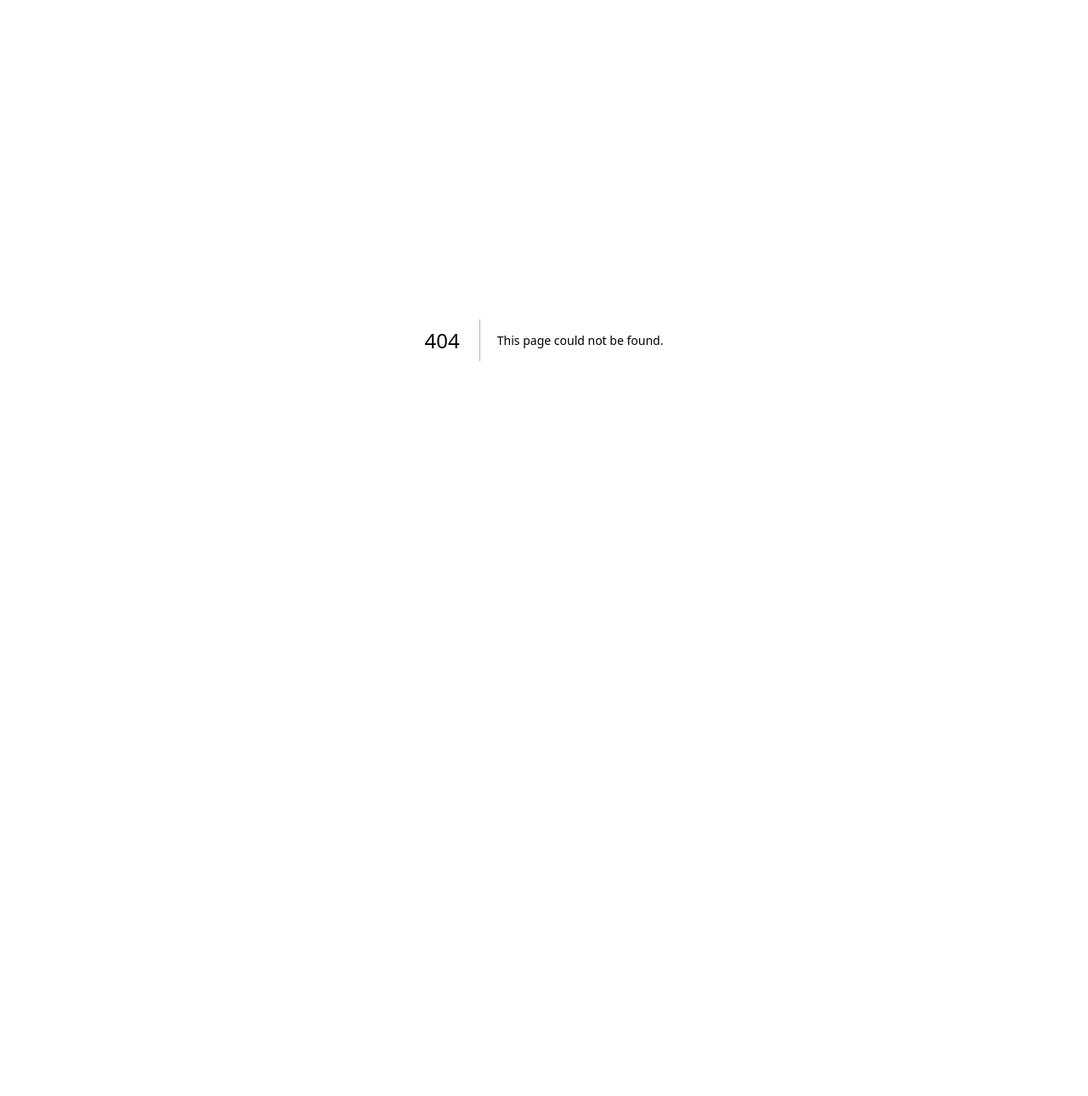
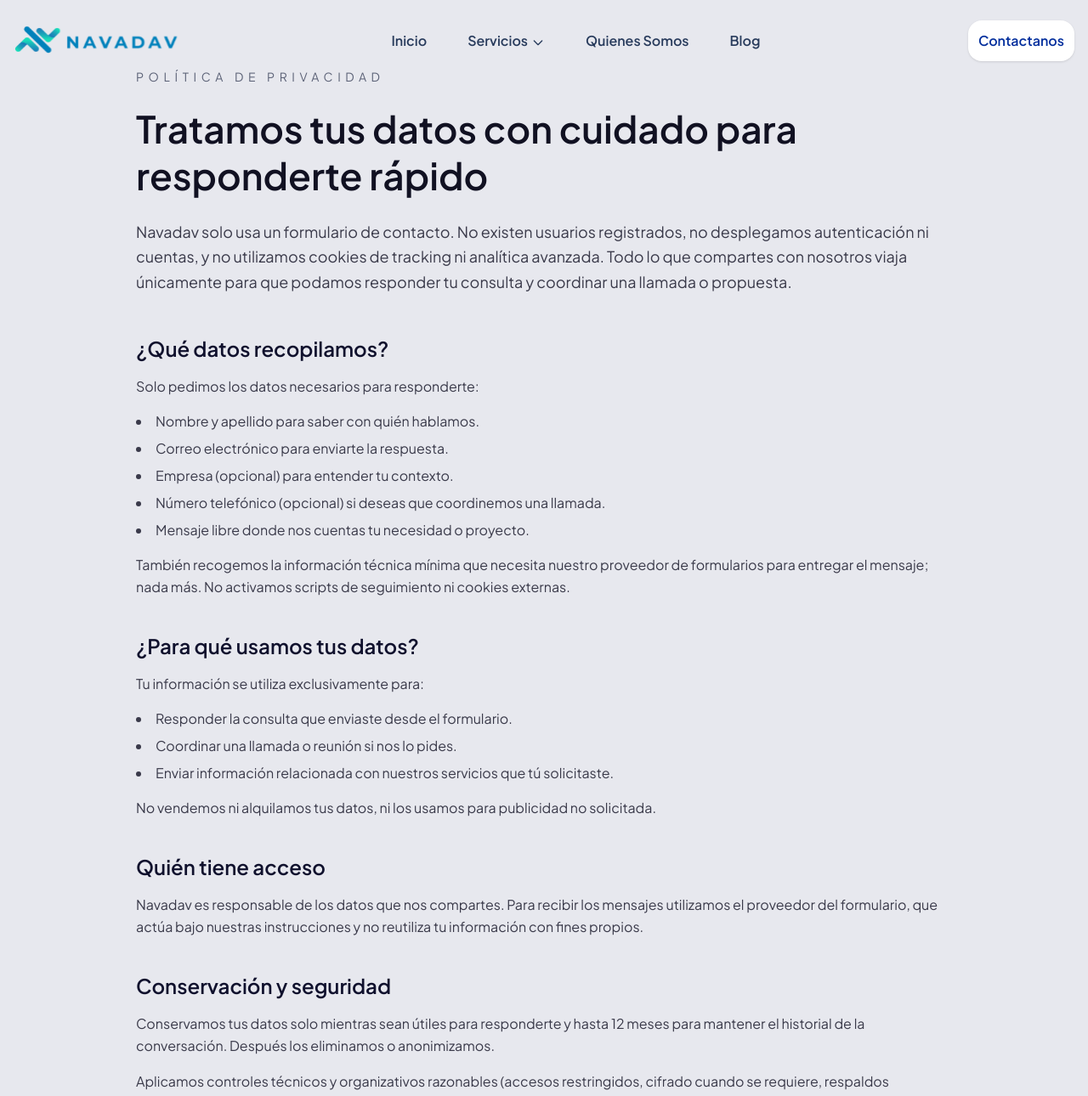
Before and after one commit to navadav-solutions/navadav-homepage, a Next.js app: page /privacy-policy in a window 1280 px wide. Before the commit this address had no page. Shown: the top 1290 px of the page at 85% size. Before the commit the page ends 800 px from the top, so only its background shows below. Built offline with nearby package versions, Linux system fonts and the light colour scheme.

Commit message:
Añade politica de privacidad

```diff
--- a/app/components/ContactForm/ContactForm.tsx
+++ b/app/components/ContactForm/ContactForm.tsx
@@ -3,6 +3,7 @@
 import { useState } from "react";
 import { getAssetPath } from "@/app/utils/assets";
 import Image from "next/image";
+import Link from "next/link";
 import { useForm, ValidationError } from "@formspree/react";
 import PhoneInput from "react-phone-input-2";
 import "react-phone-input-2/lib/style.css";
@@ -16,9 +17,9 @@ const ContactForm = () => {
       <div id="contact-form">
         <section className="w-[80%] mx-auto py-16 lg:mb-32 mb-8">
           <div className="flex gap-8">
-            <div className="w-full bg-white rounded-[24px] md:p-8 p-4 md:py-8 py-8">
+            <div className="w-full bg-white rounded-3xl md:p-8 p-4 md:py-8 py-8">
               <div className="flex flex-col items-center justify-center min-h-[400px]">
-                <h2 className="text-[32px] lg:text-[42px] font-[700] text-gray-800 mb-4 text-center">
+                <h2 className="text-[32px] lg:text-[42px] font-boldtext-gray-800 mb-4 text-center">
                   ¡Gracias por contactarnos!
                 </h2>
                 <p className="text-lg text-gray-600 text-center">
@@ -37,15 +38,22 @@ const ContactForm = () => {
       <section className="w-[80%] mx-auto py-16 lg:mb-32 mb-8">
         <div className="flex gap-8">
           {/* Formulario - Lado Izquierdo */}
-          <div className="w-full bg-white rounded-[24px] md:p-8 p-4 md:py-8 py-8">
+          <div className="w-full bg-white rounded-3xl md:p-8 p-4 md:py-8 py-8">
             <div className="flex flex-col lg:flex-row justify-between gap-8">
-              <form onSubmit={handleSubmit}  method="POST" className="flex flex-col  gap-6 lg:w-[50%] w-[100%]">
-                <h2 className="text-[32px] lg:text-[42px] font-[700] text-gray-800 mb-8 lg:text-left text-center">
+              <form
+                onSubmit={handleSubmit}
+                method="POST"
+                className="flex flex-col  gap-6 lg:w-[50%] w-full"
+              >
+                <h2 className="text-[32px] lg:text-[42px] font-bold text-gray-800 mb-8 lg:text-left text-center">
                   Conversemos sobre cómo evolucionar tu negocio
                 </h2>
                 <div className="flex flex-col lg:flex-row gap-6">
                   <div className="flex-1">
-                    <label htmlFor="name" className="block text-sm font-medium text-gray-700 mb-0">
+                    <label
+                      htmlFor="name"
+                      className="block text-sm font-medium text-gray-700 mb-0"
+                    >
                       Nombre
                     </label>
                     <input
@@ -56,10 +64,18 @@ const ContactForm = () => {
                       placeholder=""
                       required
                     />
-                    <ValidationError prefix="Name" field="name" className="text-red-500 text-sm font-semibold"  errors={state.errors} />
+                    <ValidationError
+                      prefix="Name"
+                      field="name"
+                      className="text-red-500 text-sm font-semibold"
+                      errors={state.errors}
+                    />
                   </div>
                   <div className="flex-1">
-                    <label htmlFor="email" className="block text-sm font-medium text-gray-700">
+                    <label
+                      htmlFor="email"
+                      className="block text-sm font-medium text-gray-700"
+                    >
                       Correo electrónico
                     </label>
                     <input
@@ -70,12 +86,20 @@ const ContactForm = () => {
                       placeholder=""
                       required
                     />
-                    <ValidationError prefix="Email" field="email" className="text-red-500 text-sm font-semibold" errors={state.errors} />
+                    <ValidationError
+                      prefix="Email"
+                      field="email"
+                      className="text-red-500 text-sm font-semibold"
+                      errors={state.errors}
+                    />
                   </div>
                 </div>
                 <div className="flex flex-col lg:flex-row gap-6">
                   <div className="flex-1">
-                    <label htmlFor="company" className="block text-sm font-medium text-gray-700 mb-0">
+                    <label
+                      htmlFor="company"
+                      className="block text-sm font-medium text-gray-700 mb-0"
+                    >
                       Empresa
                     </label>
                     <input
@@ -85,10 +109,18 @@ const ContactForm = () => {
                       className="w-full border-b-2 border-gray-300 focus:border-blue-500 outline-none py-2 text-gray-800"
                       placeholder=""
                     />
-                    <ValidationError prefix="Company" field="company" className="text-red-500 text-sm font-semibold" errors={state.errors} />
+                    <ValidationError
+                      prefix="Company"
+                      field="company"
+                      className="text-red-500 text-sm font-semibold"
+                      errors={state.errors}
+                    />
                   </div>
                   <div className="flex-1">
-                    <label htmlFor="phone" className="block text-sm font-medium text-gray-700 mb-2">
+                    <label
+                      htmlFor="phone"
+                      className="block text-sm font-medium text-gray-700 mb-2"
+                    >
                       Teléfono
                     </label>
                     <PhoneInput
@@ -123,11 +155,19 @@ const ContactForm = () => {
                       }}
                       inputClass="phone-input-custom"
                     />
-                    <ValidationError prefix="Phone" field="phone" className="text-red-500 text-sm font-semibold" errors={state.errors} />
+                    <ValidationError
+                      prefix="Phone"
+                      field="phone"
+                      className="text-red-500 text-sm font-semibold"
+                      errors={state.errors}
+                    />
                   </div>
                 </div>
                 <div>
-                  <label htmlFor="message" className="block text-sm font-medium text-gray-700">
+                  <label
+                    htmlFor="message"
+                    className="block text-sm font-medium text-gray-700"
+                  >
                     Cuéntanos brevemente qué te gustaría mejorar o evolucionar.
                   </label>
                   <textarea
@@ -138,17 +178,28 @@ const ContactForm = () => {
                     placeholder=""
                     required
                   />
-                  <ValidationError prefix="Message" field="message" className="text-red-500 text-sm font-semibold"  errors={state.errors} />
+                  <ValidationError
+                    prefix="Message"
+                    field="message"
+                    className="text-red-500 text-sm font-semibold"
+                    errors={state.errors}
+                  />
                 </div>
                 <div className="flex lg:flex-row flex-col items-center justify-between gap-4 lg:mt-10 mt-6">
-                  <p className="text-[18px] font-[500] lg:font-[400] text-[#2A1A45] lg:text-gray-500 lg:w-[60%] w-[100%] text-left">
-                    Al enviar este formulario confirmo que he leído y acepto la
-                    Política de Privacidad.
+                  <p className="text-[18px] font-medium lg:font-normal text-[#2A1A45] lg:text-gray-500 lg:w-[60%] w-full text-left">
+                    Al enviar este formulario confirmo que he leído y acepto la{" "}
+                    <Link
+                      href="/politica-de-privacidad"
+                      className="underline font-semibold text-[#0743D7]"
+                    >
+                      Política de Privacidad
+                    </Link>
+                    .
                   </p>
                   <button
                     type="submit"
                     disabled={state.submitting}
-                    className="lg:w-fit w-full flex justify-center items-center text-white px-[36px] py-[10px] rounded-[16px] text-lg font-semibold shadow-lg flex items-center gap-2 transition-all cursor-pointer disabled:opacity-50 disabled:cursor-not-allowed"
+                    className="lg:w-fit w-full flex justify-center items-center text-white px-9 py-2.5 rounded-2xl text-lg font-semibold shadow-lg gap-2 transition-all cursor-pointer disabled:opacity-50 disabled:cursor-not-allowed"
                     style={{
                       background:
                         "radial-gradient(85.16% 87.63% at 50% 50%, #0743D7 0%, #2D69FD 100%)",
@@ -170,7 +221,7 @@ const ContactForm = () => {
                 <ValidationError errors={state.errors} />
               </form>
               {/* Imagen/Productos - Lado Derecho */}
-              <div className="rounded-[50px] w-full lg:w-[420px] relative h-[400px] lg:h-[537px]  relative overflow-hidden">
+              <div className="rounded-[50px] w-full lg:w-[420px] relative h-[400px] lg:h-[537px] overflow-hidden">
                 <Image
                   src={getAssetPath("/images/misc/form.png")}
                   alt="Contact Products"
--- a/app/data/footerLinks.ts
+++ b/app/data/footerLinks.ts
@@ -10,6 +10,10 @@ export const footerLinks = [
   {
     title: "Contactanos",
     link: "#contact-form",
+  },
+  {
+    title: "Política de privacidad",
+    link: "/privacy-policy",
   },
 ];
 
--- /dev/null
+++ b/app/privacy-policy/page.tsx
@@ -0,0 +1,162 @@
+import Link from "next/link";
+import type { Metadata } from "next";
+import Layout from "@/app/layout/Layout";
+
+export const metadata: Metadata = {
+  title: "Política de Privacidad | Navadav",
+  description:
+    "Navadav respeta tu privacidad y solo utiliza la información del formulario de contacto para responder tu consulta y coordinar un seguimiento.",
+};
+
+const PrivacyPolicy = () => {
+  return (
+    <Layout>
+      <section className="w-[90%] max-w-[960px] mx-auto py-20 text-[#111122]">
+        <div className="space-y-6">
+          <p className="text-sm tracking-[0.4em] uppercase text-[#5c6277]">
+            Política de Privacidad
+          </p>
+          <h1 className="text-[32px] lg:text-[44px] font-semibold leading-tight">
+            Tratamos tus datos con cuidado para responderte rápido
+          </h1>
+          <p className="text-lg text-[#3a3a4a] leading-relaxed">
+            Navadav solo usa un formulario de contacto. No existen usuarios
+            registrados, no desplegamos autenticación ni cuentas, y no
+            utilizamos cookies de tracking ni analítica avanzada. Todo lo que
+            compartes con nosotros viaja únicamente para que podamos responder
+            tu consulta y coordinar una llamada o propuesta.
+          </p>
+        </div>
+
+        <div className="mt-12 space-y-10">
+          <article className="space-y-4">
+            <h2 className="text-2xl font-semibold text-[#10112d]">
+              ¿Qué datos recopilamos?
+            </h2>
+            <p className="text-[#3a3a4a] leading-relaxed">
+              Solo pedimos los datos necesarios para responderte:
+            </p>
+            <ul className="list-disc list-inside space-y-2 text-[#3a3a4a]">
+              <li>Nombre y apellido para saber con quién hablamos.</li>
+              <li>Correo electrónico para enviarte la respuesta.</li>
+              <li>Empresa (opcional) para entender tu contexto.</li>
+              <li>
+                Número telefónico (opcional) si deseas que coordinemos una
+                llamada.
+              </li>
+              <li>Mensaje libre donde nos cuentas tu necesidad o proyecto.</li>
+            </ul>
+            <p className="text-[#3a3a4a] leading-relaxed">
+              También recogemos la información técnica mínima que necesita
+              nuestro proveedor de formularios para entregar el mensaje; nada
+              más. No activamos scripts de seguimiento ni cookies externas.
+            </p>
+          </article>
+
+          <article className="space-y-4">
+            <h2 className="text-2xl font-semibold text-[#10112d]">
+              ¿Para qué usamos tus datos?
+            </h2>
+            <p className="text-[#3a3a4a] leading-relaxed">
+              Tu información se utiliza exclusivamente para:
+            </p>
+            <ul className="list-disc list-inside space-y-2 text-[#3a3a4a]">
+              <li>Responder la consulta que enviaste desde el formulario.</li>
+              <li>Coordinar una llamada o reunión si nos lo pides.</li>
+              <li>
+                Enviar información relacionada con nuestros servicios que tú
+                solicitaste.
+              </li>
+            </ul>
+            <p className="text-[#3a3a4a] leading-relaxed">
+              No vendemos ni alquilamos tus datos, ni los usamos para publicidad
+              no solicitada.
+            </p>
+          </article>
+
+          <article className="space-y-4">
+            <h2 className="text-2xl font-semibold text-[#10112d]">
+              Quién tiene acceso
+            </h2>
+            <p className="text-[#3a3a4a] leading-relaxed">
+              Navadav es responsable de los datos que nos compartes. Para
+              recibir los mensajes utilizamos el proveedor del formulario, que
+              actúa bajo nuestras instrucciones y no reutiliza tu información
+              con fines propios.
+            </p>
+          </article>
+
+          <article className="space-y-4">
+            <h2 className="text-2xl font-semibold text-[#10112d]">
+              Conservación y seguridad
+            </h2>
+            <p className="text-[#3a3a4a] leading-relaxed">
+              Conservamos tus datos solo mientras sean útiles para responderte y
+              hasta 12 meses para mantener el historial de la conversación.
+              Después los eliminamos o anonimizamos.
+            </p>
+            <p className="text-[#3a3a4a] leading-relaxed">
+              Aplicamos controles técnicos y organizativos razonables (accesos
+              restringidos, cifrado cuando se requiere, respaldos regulares)
+              para evitar accesos no autorizados.
+            </p>
+          </article>
+
+          <article className="space-y-4">
+            <h2 className="text-2xl font-semibold text-[#10112d]">
+              Tus derechos
+            </h2>
+            <p className="text-[#3a3a4a] leading-relaxed">
+              En cualquier momento puedes solicitar:
+            </p>
+            <ul className="list-disc list-inside space-y-2 text-[#3a3a4a]">
+              <li>
+                Acceder, corregir o eliminar los datos que nos compartiste.
+              </li>
+              <li>
+                Oponerte a su uso o solicitar que limitemos su tratamiento.
+              </li>
+              <li>Solicitar la portabilidad si así lo necesitas.</li>
+            </ul>
+            <p className="text-[#3a3a4a] leading-relaxed">
+              Escríbenos a{" "}
+              <Link
+                href="mailto:contacto@navadav.com"
+                className="font-semibold text-[#0f4ee6]"
+              >
+                contacto@navadav.com
+              </Link>{" "}
+              y cuéntanos qué necesitas; responderemos en breve.
+            </p>
+          </article>
+
+          <article className="space-y-3">
+            <h2 className="text-2xl font-semibold text-[#10112d]">
+              Conversaciones y actualizaciones
+            </h2>
+            <p className="text-[#3a3a4a] leading-relaxed">
+              Mantenemos esta política en esta ruta y la actualizamos si
+              agregamos servicios nuevos o cambian nuestras prácticas. Siempre
+              verás la versión vigente en esta página.
+            </p>
+            <p className="text-sm text-[#5c6277]">
+              Última actualización: 29 de enero de 2026.
+            </p>
+            <p className="text-sm text-[#5c6277]">
+              ¿Quieres volver al formulario de contacto?{" "}
+              <Link
+                href="/#contact-form"
+                className="font-semibold text-[#0f4ee6]"
+              >
+                Haz clic aquí
+              </Link>
+              .
+            </p>
+          </article>
+        </div>
+      </section>
+    </Layout>
+  );
+};
+
+export default PrivacyPolicy;
```
